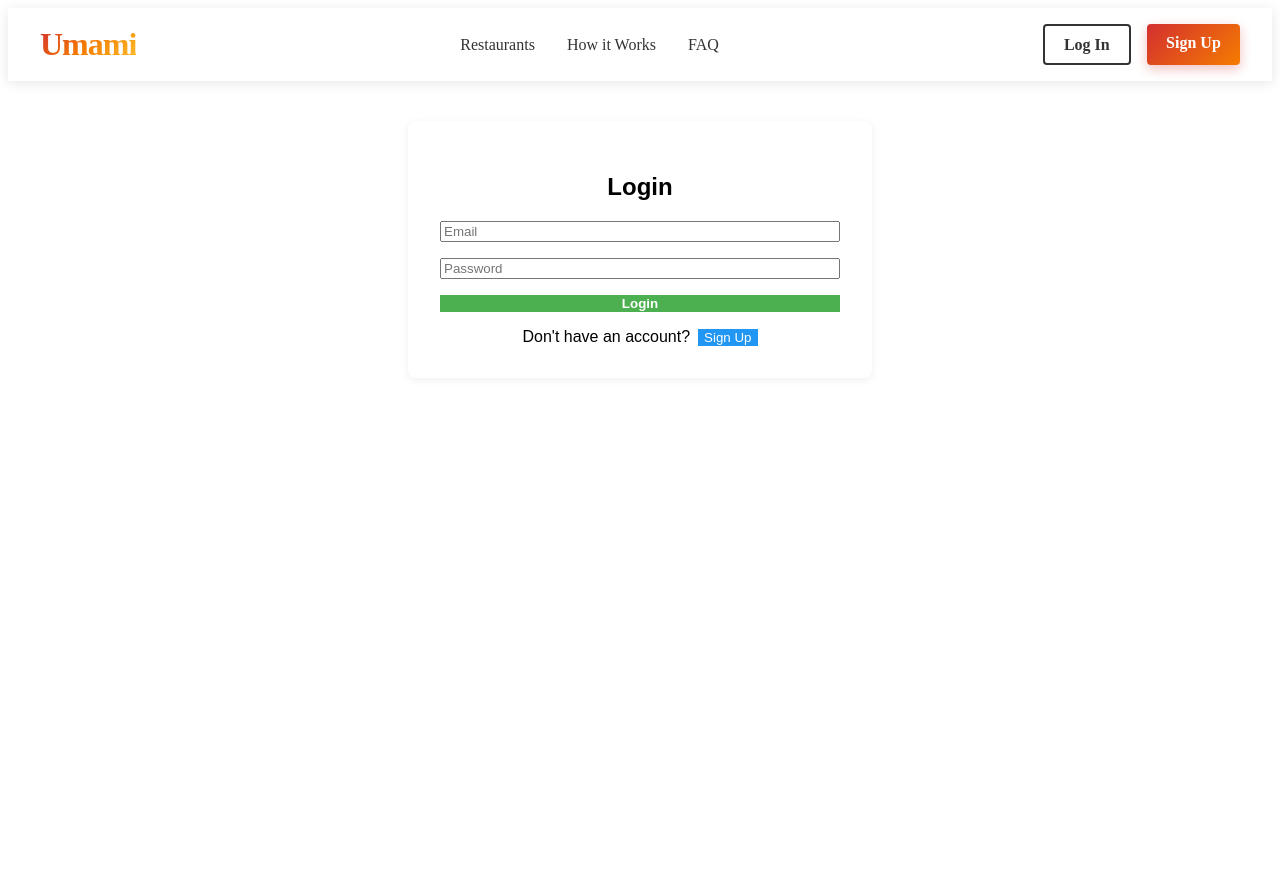
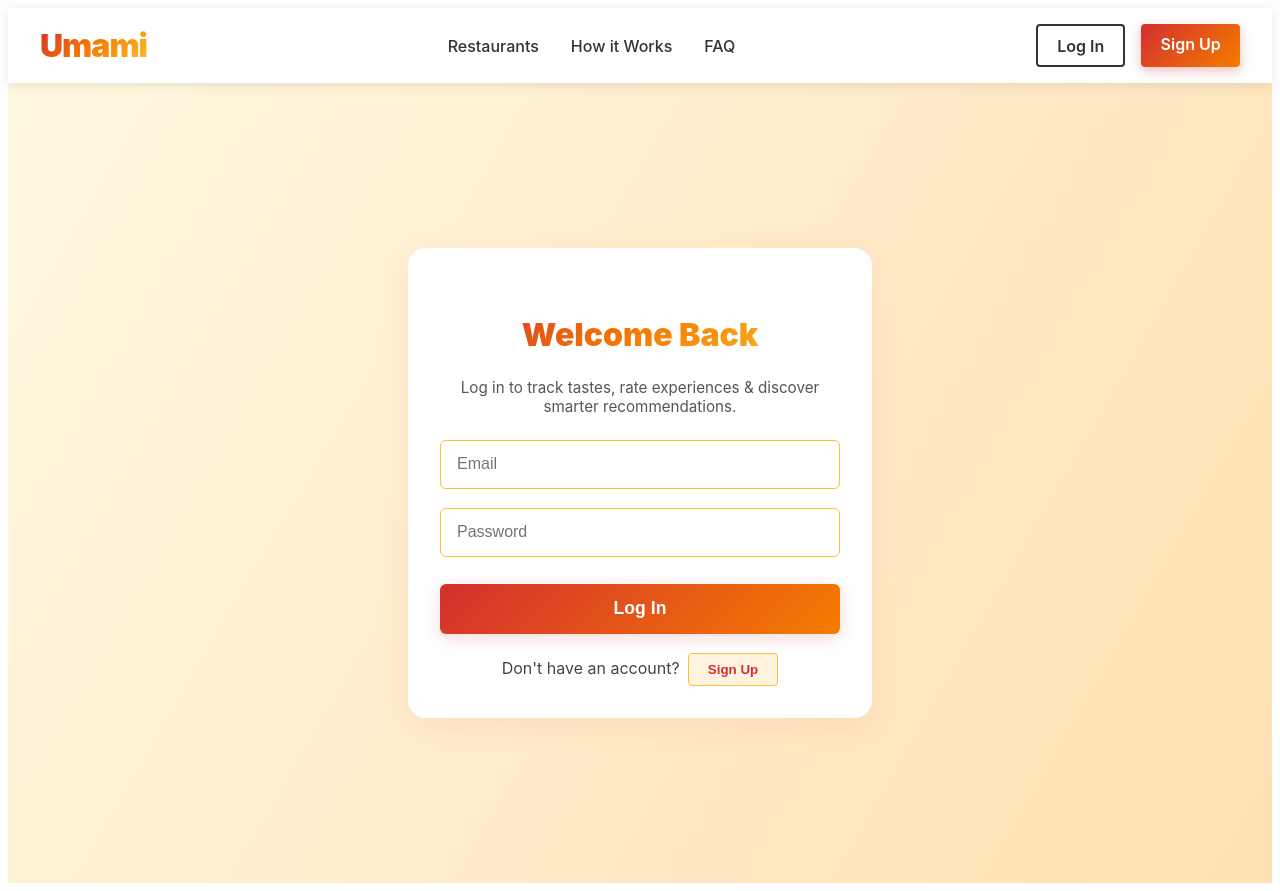
Before and after one commit to TaigaChang/food-review-app, a React (Vite) app in the folder client/: page /auth in a window 1280 px wide. Before the commit the page ends 800 px from the top, so only its background shows below. Built offline with nearby package versions, Linux system fonts and the light colour scheme.

Commit message:
CHANGE: header.jsx, authpage.jsx, Add routes to buttons

```diff
--- a/client/src/components/header.jsx
+++ b/client/src/components/header.jsx
@@ -1,4 +1,3 @@
-import React from "react";
 import "../styles/header.css";
 
 export default function Header() {
@@ -7,14 +6,14 @@ export default function Header() {
       <div className="logo-section">
         <a href="/" className="logo">Umami</a>
       </div>
-      <nav>
-        <a href="#restaurants">Restaurants</a>
-        <a href="#about">How it Works</a>
-        <a href="#faq">FAQ</a>
-      </nav>
+          <nav>
+            <a href="#restaurants">Restaurants</a>
+            <a href="/how-it-works">How it Works</a>
+            <a href="/faq">FAQ</a>
+          </nav>
       <div className="auth-buttons">
-        <a href="/auth.html" className="login-btn">Log In</a>
-        <a href="/auth.html" className="signup-btn">Sign Up</a>
+        <a href="/auth" className="login-btn">Log In</a>
+        <a href="/auth" className="signup-btn">Sign Up</a>
       </div>
     </header>
   );
--- a/client/src/pages/auth-page.jsx
+++ b/client/src/pages/auth-page.jsx
@@ -1,4 +1,5 @@
 import { useState } from 'react';
+import '../styles/auth-page.css';
 
 export default function AuthPage() {
   const [isLogin, setIsLogin] = useState(true);
@@ -9,7 +10,7 @@ export default function AuthPage() {
   const [msgType, setMsgType] = useState('');
 
   const handleSwitch = () => {
-    setIsLogin((v) => !v);
+    setIsLogin(v => !v);
     setMsg('');
     setMsgType('');
   };
@@ -34,9 +35,8 @@ export default function AuthPage() {
         body: JSON.stringify(body),
       });
       const data = await res.json();
-      console.log(data)
       if (!res.ok) throw new Error(data.message || 'Error');
-      setMsg(isLogin ? 'Login successful!' : 'Signup successful! You can now log in.');
+      setMsg(isLogin ? 'Login successful! Welcome back to Umami.' : 'Signup successful! You can now log in.');
       setMsgType('success');
       if (!isLogin) setIsLogin(true);
     } catch (err) {
@@ -46,13 +46,19 @@ export default function AuthPage() {
   };
 
   return (
-    <div style={{ maxWidth: 400, margin: '40px auto', background: '#fff', borderRadius: 8, boxShadow: '0 2px 8px #0001', padding: '2rem', fontFamily: 'sans-serif' }}>
-      <h2 style={{ textAlign: 'center' }}>{isLogin ? 'Login' : 'Sign Up'}</h2>
-      <form onSubmit={handleSubmit} style={{ display: 'flex', flexDirection: 'column', gap: '1rem' }}>
+    <div id="authpage-root">
+      <div className="auth-container">
+        <h2>{isLogin ? 'Welcome Back' : 'Create Your Account'}</h2>
+        <p style={{ textAlign: 'center', margin: '0 0 1.5rem', color: '#555', fontSize: '0.95rem' }}>
+          {isLogin
+            ? 'Log in to track tastes, rate experiences & discover smarter recommendations.'
+            : 'Join Umami to rate taste, ambiance & pricing with rich 100-point reviews.'}
+        </p>
+        <form onSubmit={handleSubmit} className="auth-form">
           {!isLogin && (
             <input
               type="text"
-            placeholder="Name (signup only)"
+              placeholder="Your name"
               value={name}
               onChange={e => setName(e.target.value)}
               required={!isLogin}
@@ -72,19 +78,20 @@ export default function AuthPage() {
               onChange={e => setPassword(e.target.value)}
               required
             />
-        <button type="submit" style={{ background: '#4caf50', color: '#fff', border: 'none', fontWeight: 'bold' }}>
-          {isLogin ? 'Login' : 'Sign Up'}
+          <button type="submit">
+            {isLogin ? 'Log In' : 'Sign Up'}
           </button>
         </form>
-      <div style={{ textAlign: 'center', marginTop: '1rem' }}>
+        <div className="auth-switch">
           <span>{isLogin ? "Don't have an account?" : 'Already have an account?'}</span>
-        <button onClick={handleSwitch} style={{ background: '#2196f3', color: '#fff', border: 'none', marginLeft: 8 }}>
-          {isLogin ? 'Sign Up' : 'Login'}
+          <button onClick={handleSwitch} type="button">
+            {isLogin ? 'Sign Up' : 'Log In'}
           </button>
         </div>
         {msg && (
-        <div style={{ color: msgType === 'success' ? '#080' : '#c00', textAlign: 'center', marginTop: 8 }}>{msg}</div>
+          <div className={`auth-msg ${msgType}`}>{msg}</div>
         )}
+      </div>
     </div>
   );
 }
--- /dev/null
+++ b/client/src/styles/auth-page.css
@@ -0,0 +1,97 @@
+/* Auth Page Styles - Umami App */
+#authpage-root {
+  min-height: 100vh;
+  background: linear-gradient(120deg, #fff8e1 0%, #ffe0b2 100%);
+  font-family: 'Inter', 'Segoe UI', Arial, 'Segoe UI Emoji', 'Apple Color Emoji', 'Noto Color Emoji', sans-serif;
+  color: #333;
+  display: flex;
+  align-items: center;
+  justify-content: center;
+}
+.auth-container {
+  background: #fff;
+  border-radius: 18px;
+  box-shadow: 0 8px 32px rgba(211,47,47,0.08);
+  padding: 2.5rem 2rem 2rem 2rem;
+  max-width: 400px;
+  width: 100%;
+  margin: 2rem auto;
+}
+.auth-container h2 {
+  text-align: center;
+  font-size: 2rem;
+  font-weight: 900;
+  margin-bottom: 1.5rem;
+  background: linear-gradient(135deg, #d32f2f 0%, #f57c00 50%, #fbc02d 100%);
+  -webkit-background-clip: text;
+  -webkit-text-fill-color: transparent;
+  background-clip: text;
+}
+.auth-form {
+  display: flex;
+  flex-direction: column;
+  gap: 1.2rem;
+}
+.auth-form input {
+  padding: 0.9rem 1rem;
+  border-radius: 6px;
+  border: 1.5px solid #fbc02d;
+  font-size: 1rem;
+  outline: none;
+  transition: border 0.2s;
+}
+.auth-form input:focus {
+  border-color: #d32f2f;
+}
+.auth-form button[type="submit"] {
+  background: linear-gradient(135deg, #d32f2f, #f57c00);
+  color: #fff;
+  border: none;
+  font-weight: 700;
+  font-size: 1.1rem;
+  border-radius: 6px;
+  padding: 0.9rem 0;
+  margin-top: 0.5rem;
+  box-shadow: 0 4px 16px rgba(211, 47, 47, 0.18);
+  cursor: pointer;
+  transition: background 0.3s, transform 0.2s;
+}
+.auth-form button[type="submit"]:hover {
+  background: linear-gradient(135deg, #f57c00, #d32f2f);
+  transform: translateY(-2px) scale(1.03);
+}
+.auth-switch {
+  text-align: center;
+  margin-top: 1.2rem;
+}
+.auth-switch span {
+  color: #444;
+  font-size: 1rem;
+}
+.auth-switch button {
+  background: #fff3e0;
+  color: #d32f2f;
+  border: 1.5px solid #fbc02d;
+  border-radius: 4px;
+  font-weight: 700;
+  margin-left: 8px;
+  padding: 0.5rem 1.2rem;
+  cursor: pointer;
+  transition: background 0.2s, color 0.2s;
+}
+.auth-switch button:hover {
+  background: #ffe0b2;
+  color: #f57c00;
+}
+.auth-msg {
+  text-align: center;
+  margin-top: 1rem;
+  font-size: 1rem;
+  font-weight: 600;
+}
+.auth-msg.success {
+  color: #388e3c;
+}
+.auth-msg.error {
+  color: #d32f2f;
+}
--- a/client/src/styles/header.css
+++ b/client/src/styles/header.css
@@ -9,6 +9,7 @@ header {
   position: sticky;
   top: 0;
   z-index: 100;
+  font-family: 'Inter', -apple-system, BlinkMacSystemFont, 'Segoe UI', Arial, 'Segoe UI Emoji', 'Apple Color Emoji', 'Noto Color Emoji', sans-serif;
 }
 .logo-section {
   display: flex;
```
Lines whose indentation alone changed are shown as unchanged.
